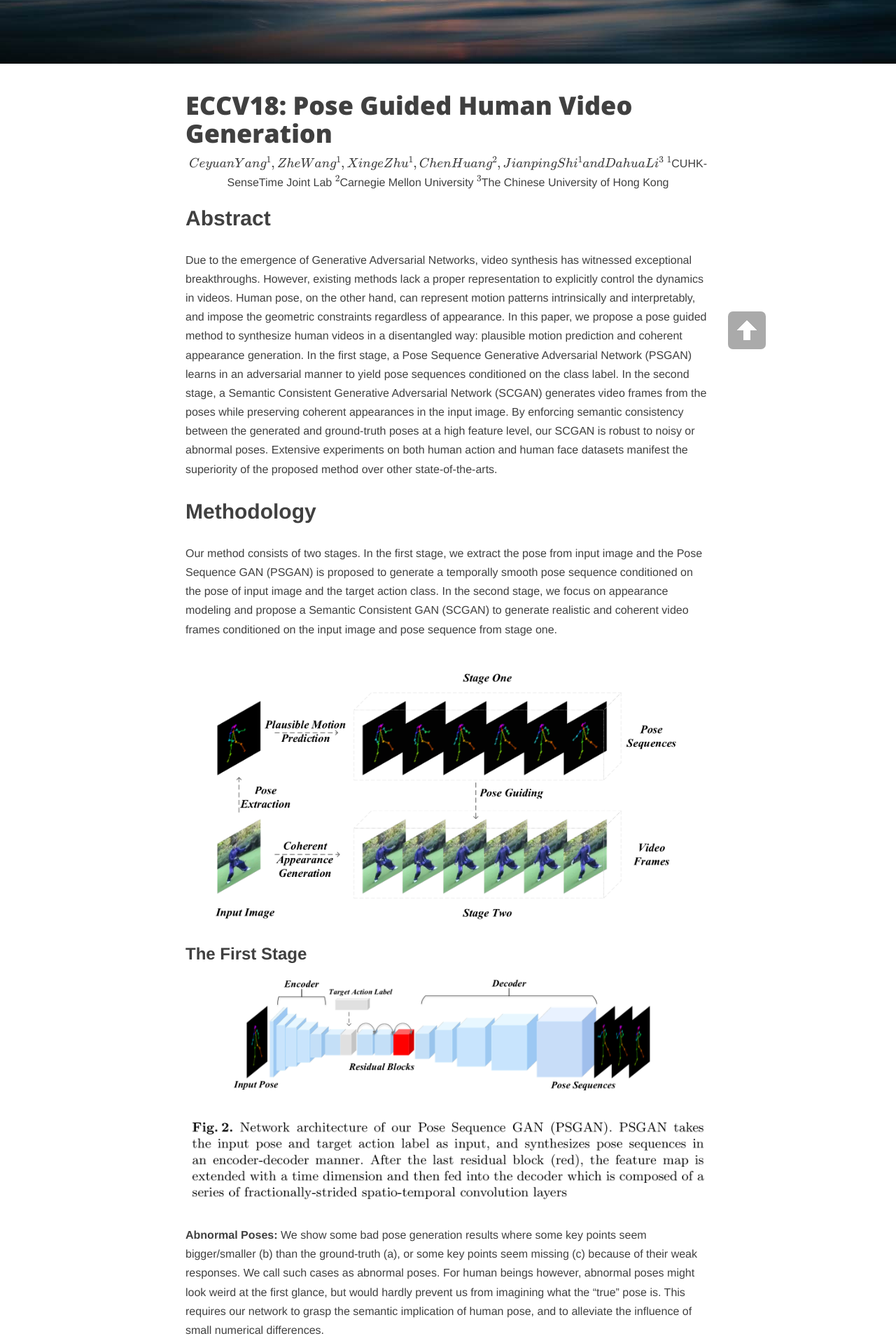
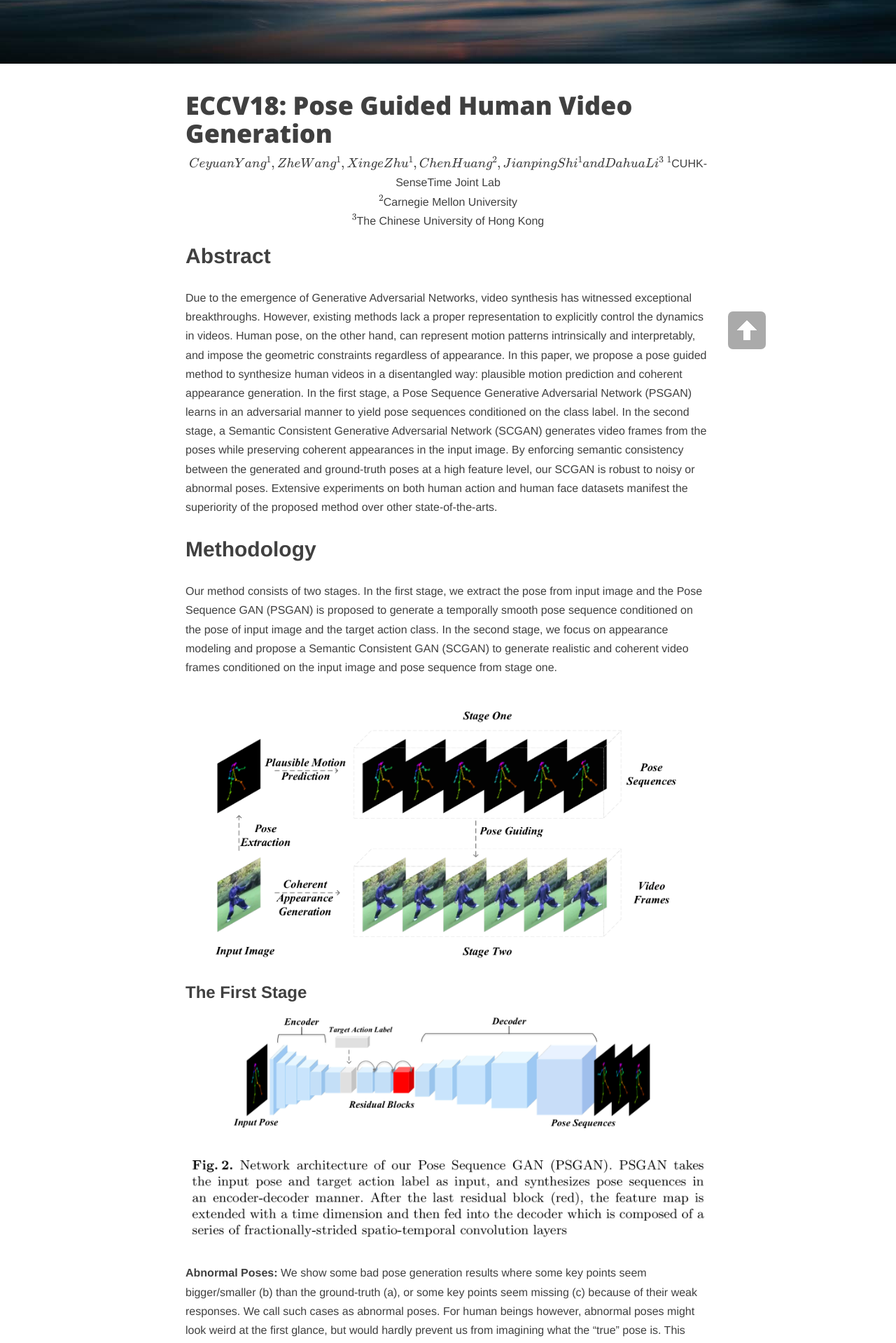
Before and after one commit to trchen12/trchen12.github.io, a Jekyll site: the page built from _posts/2018-07-27-eccv18.md, in a window 1280 px wide. Shown: the part 371-2290 px from the top of the page at 70% size. Built offline with Jekyll 4.4.1, drawn with Linux system fonts in a browser that asks for light colours; nearby versions of some CDN libraries; formulas are drawn with MathJax 3; comment, search, counter and statistics services are not loaded.

```diff
--- a/_posts/2018-07-27-eccv18.md
+++ b/_posts/2018-07-27-eccv18.md
@@ -10,9 +10,10 @@ description: Markdown tutorial
 # ECCV18: Pose Guided Human Video Generation
 <div align="center">
 $Ceyuan Yang^{1}, Zhe Wang^{1}, Xinge Zhu^{1}, Chen Huang^{2}, Jianping Shi^{1} and Dahua Li^{3}$
-$^{1}$CUHK-SenseTime Joint Lab
-$^{2}$Carnegie Mellon University
-$^{3}$The Chinese University of Hong Kong
+
+$^{1}$CUHK-SenseTime Joint Lab<br>
+$^{2}$Carnegie Mellon University<br>
+$^{3}$The Chinese University of Hong Kong<br>
 </div>
 
 ## Abstract
```
